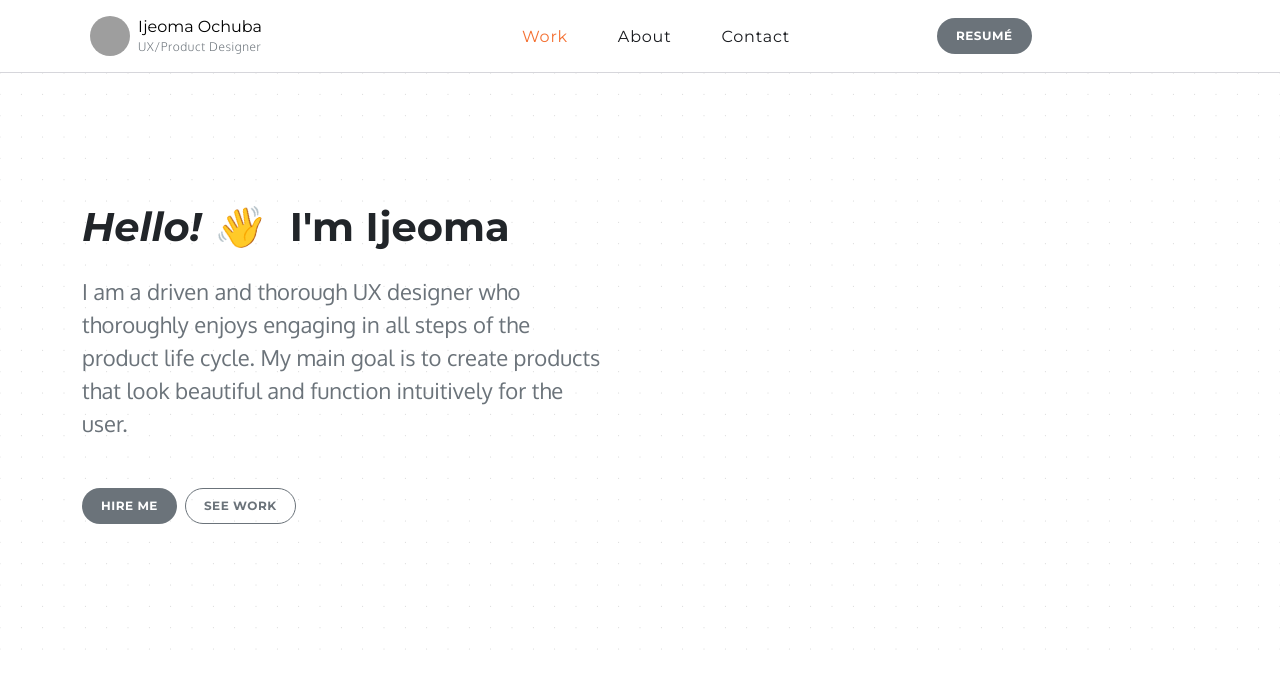
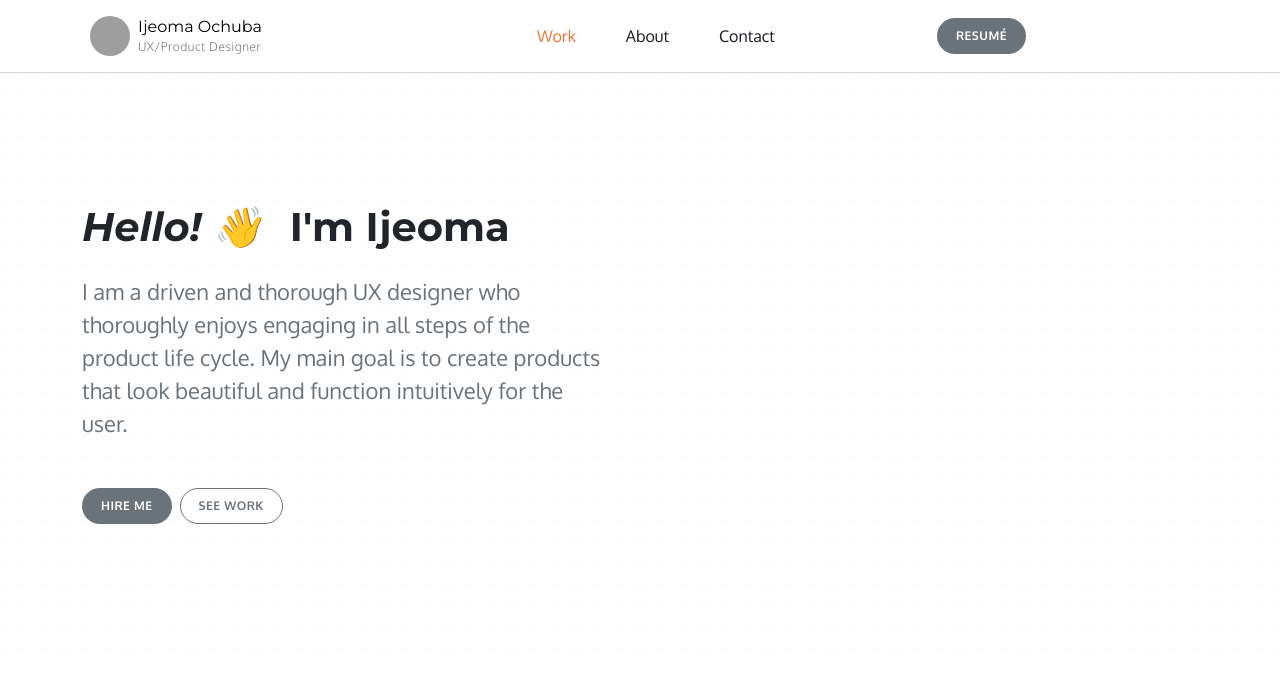
Before and after one commit to Chukwunonso-Iyitor/Ijeoma-Ochuba-Portfolio, a Next.js app: page / in a window 1280 px wide. Shown: the top 688 px of the page. Built offline with nearby package versions, Linux system fonts and the light colour scheme; grey boxes are pictures that could not be loaded.

Commit message:
font test

```diff
--- a/components/Navbar.jsx
+++ b/components/Navbar.jsx
@@ -16,10 +16,9 @@ const Nav = styled.nav`
     transition: 0.2s ease;
     .nav-link {
       list-style-type: none;
-      a {
-        font-weight: 400;
-        letter-spacing: 0.8px;
-      }
+      /* a{
+        font-family: "Montserrat", sans-serif;
+      } */
     }
     .profile-logo {
       .profile-pic {
--- a/styles/scss/partials/_fonts.scss
+++ b/styles/scss/partials/_fonts.scss
@@ -3,11 +3,11 @@
 ======================================*/
 @import url("https://fonts.googleapis.com/css2?family=Oxygen:wght@300;400;700&display=swap");
 @import url("https://fonts.googleapis.com/css2?family=Montserrat:ital,wght@0,100;0,200;0,300;0,400;0,500;0,600;0,700;0,800;0,900;1,100;1,200;1,300;1,400;1,500;1,600;1,700;1,800;1,900&display=swap");
-p {
+p,
+a {
   font-family: "Oxygen", sans-serif;
 }
 h1,
-h2,
-a {
+h2 {
   font-family: "Montserrat", sans-serif;
 }
```
